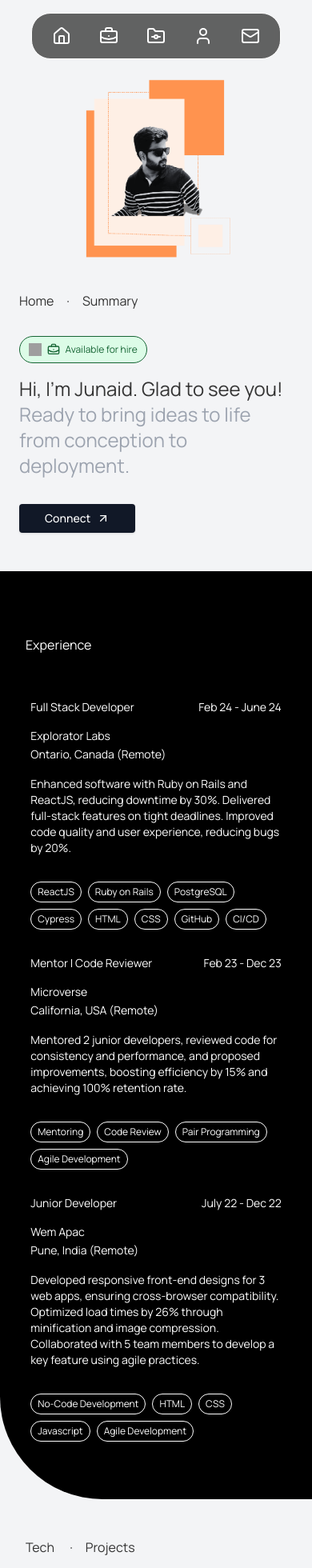
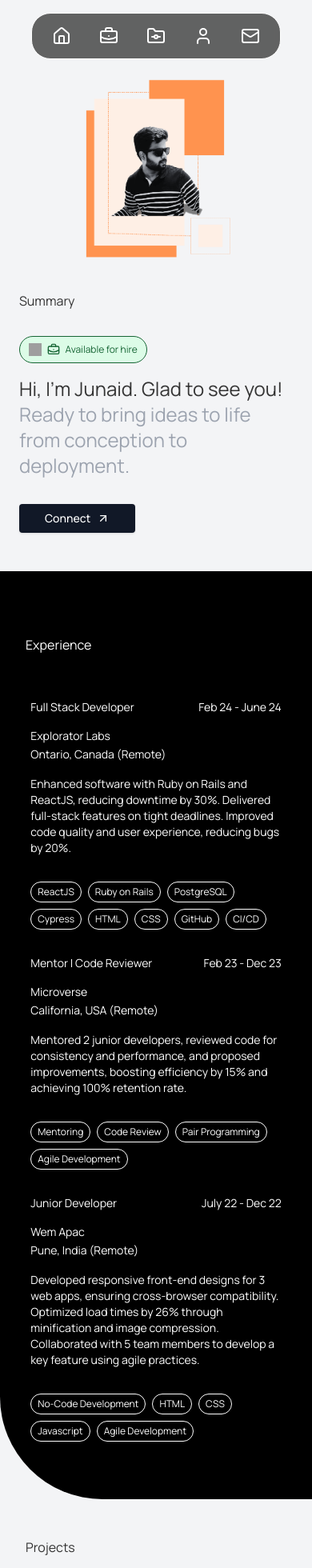
Before and after one commit to iamsjunaid/portfolio_v2.0, a React (Vite) app in the folder frontend/: page / in a window 390 px wide. Shown: the top 1960 px of the page at 80% size. Built offline with nearby package versions, Linux system fonts and the light colour scheme; grey boxes are pictures that could not be loaded.

Commit message:
feat: add AboutMe component; update layout and styles in ContactForm, Skills, and other pages for improved design

```diff
--- /dev/null
+++ b/frontend/src/components/AboutMe.tsx
@@ -0,0 +1,12 @@
+const AboutMe = () => {
+  return (
+    <div className="w-1/2 border flex flex-col">
+        <p>About Me</p>
+        <span>
+            I am a Full Stack Developer with a passion for creating beautiful and functional web applications. I have experience with a wide range of technologies including React, Node.js, Express, and MongoDB. I am always eager to learn new things and take on new challenges. I am currently looking for new opportunities to work on exciting projects and grow as a developer.
+        </span>
+    </div>
+  )
+}
+
+export default AboutMe
--- a/frontend/src/components/ContactForm.tsx
+++ b/frontend/src/components/ContactForm.tsx
@@ -68,7 +68,7 @@ const ContactForm = () => {
           render={({ field }) => (
             <FormItem >
               <FormLabel>Email</FormLabel>
-              <FormControl className="rounded">
+              <FormControl className="rounded text-xs">
                 <Input placeholder="Enter your email here" {...field} />
               </FormControl>
               <FormMessage />
@@ -82,7 +82,7 @@ const ContactForm = () => {
           render={({ field }) => (
             <FormItem >
               <FormLabel>Name</FormLabel>
-              <FormControl className="rounded">
+              <FormControl className="rounded text-xs">
                 <Input placeholder="Enter your name here" {...field} />
               </FormControl>
               <FormMessage />
@@ -99,7 +99,7 @@ const ContactForm = () => {
                 <textarea
                   {...field}
                   placeholder="Your message"
-                  className="w-full h-32 p-4 border rounded bg-black"
+                  className="w-full h-32 p-4 border rounded bg-black text-sm"
                 />
               </FormControl>
               <FormMessage />
--- a/frontend/src/components/Skills.tsx
+++ b/frontend/src/components/Skills.tsx
@@ -36,12 +36,12 @@ const skills = [
 
 export default function Skills() {
     return (
-        <div className="grid grid-cols-4 gap-4 sm:gap-8 sm:grid-cols-8 w-full">
+        <div className="grid grid-cols-4 gap-4 sm:gap-8 sm:grid-cols-8 w-3/4">
             {skills.map((skill, index) => (
                 <div key={index} className="flex flex-col justify-around items-center flex-wrap ">
-                    <img src={skill.logo} alt={skill.name} className="w-16 h-16 mb-4 bg-gray-100 p-2 rounded" />
+                    <img src={skill.logo} alt={skill.name} className="size-12 mb-4 bg-gray-100 p-2 rounded" />
                     <div className="text-center">
-                        <p className="text-black text-sm">{skill.name}</p>
+                        <p className="text-black text-xs">{skill.name}</p>
                     </div>
                 </div>
             ))}
--- a/frontend/src/pages/About.tsx
+++ b/frontend/src/pages/About.tsx
@@ -5,6 +5,8 @@ import { ArrowUpRight } from "lucide-react"
 import SkillsChart from "@/components/Skills"
 
 import { Button } from "@/components/ui/button"
+
+import AboutMe from "@/components/AboutMe"
 
 const About = () => {
     const [loaded, setLoaded] = useState(false);
@@ -28,8 +30,9 @@ const About = () => {
                 </Button>
             </div>
 
-            <div className={`mx-6 sm:mx-16 my-8 flex flex-col justify-between items-baseline  ${loaded ? 'opacity-100 translate-y-0' : 'opacity-0 translate-y-6'} duration-1000 ease-in-out`} id="about">
+            <div className="flex justify-around items-center p-8" id="about">
                 <SkillsChart />
+                <AboutMe />
             </div>
 
         </section>
--- a/frontend/src/pages/ContactPage.tsx
+++ b/frontend/src/pages/ContactPage.tsx
@@ -6,7 +6,7 @@ import { Button } from "@/components/ui/button"
 
 const ContactPage = () => {
   return (
-    <section className="bg-black text-white h-full rounded-tr-[8rem] p-16" id="contact">
+    <section className="bg-black text-white h-full rounded-tr-[8rem] p-8 sm:p-16" id="contact">
       <p>Contact</p>
       <div className="w-full sm:flex justify-between sm:justify-around my-4">
 
--- a/frontend/src/pages/Homepage.tsx
+++ b/frontend/src/pages/Homepage.tsx
@@ -32,10 +32,6 @@ const Homepage = () => {
             </div>
             <div className='flex flex-col gap-8 sm:gap-16 w-full text-left'>
                 <p className="text-md text-left">
-                    Home
-                    <span className='mx-4'>
-                        ·
-                    </span>
                     Summary
                 </p>
 
--- a/frontend/src/pages/Work.tsx
+++ b/frontend/src/pages/Work.tsx
@@ -60,9 +60,7 @@ const Work = () => {
       className={`transition-opacity duration-1000 ease-in-out mx-auto pb-8 bg-gray-100 ${isLoaded ? 'opacity-100' : 'opacity-0'
         }`}
     >
-      <p className="text-md text-left ml-8 sm:ml-16 my-12">Tech       <span className='mx-4'>
-        ·
-      </span>Projects</p>
+      <p className="text-md text-left ml-8 my-12">Projects</p>
       {projectList}
 
       {/* Popup Modal */}
```
